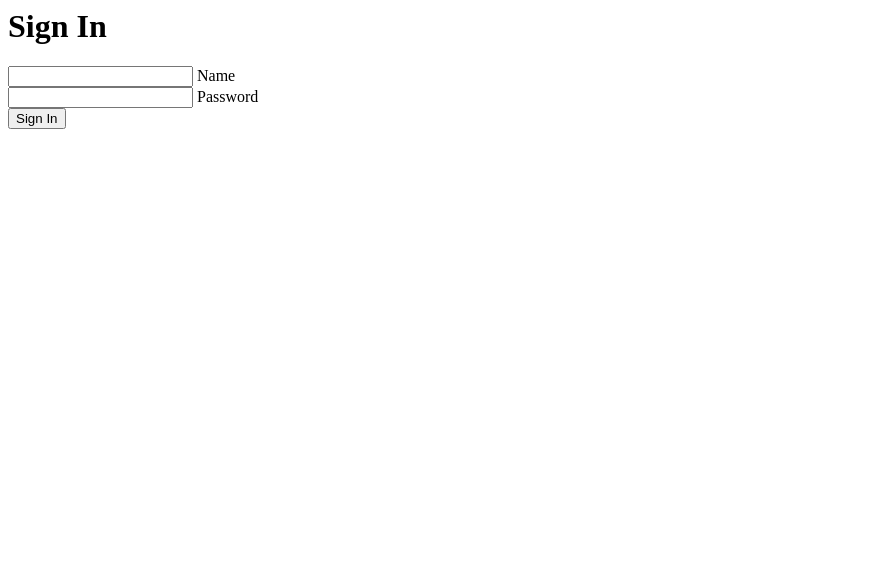
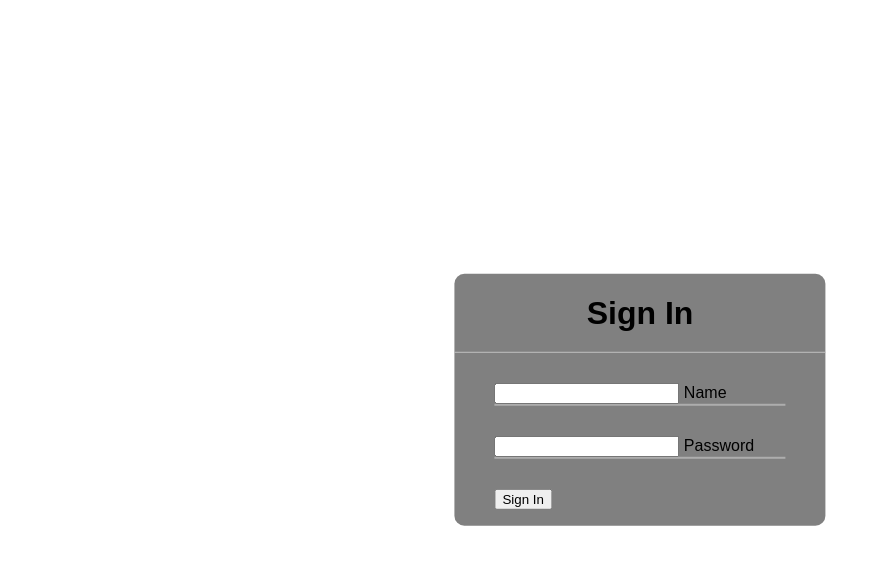
Before and after one commit to AnLewis78/FrontEnd, a plain HTML site: page Sign In Form One/index.html in a window 1280 px wide. Shown: the whole page, without its empty margins (0-881 px from the left). Drawn offline with Linux system fonts and the light colour scheme.

Commit message:
Added Stylesheet to HTML and added first part of css styling

```diff
--- a/Sign In Form One/index.html
+++ b/Sign In Form One/index.html
@@ -1,9 +1,8 @@
 <html lang="en">
 <head>
     <meta charset="UTF-8">
-    <meta http-equiv="X-UA-Compatible" content="IE=edge">
-    <meta name="viewport" content="width=device-width, initial-scale=1.0">
     <title>SignInFormOne</title>
+    <link rel="stylesheet" href="style.css">
 </head>
 <body>
     <div class="container">
--- /dev/null
+++ b/Sign In Form One/style.css
@@ -0,0 +1,32 @@
+body{
+    margin: 0;
+    padding: 0;
+    font-family: sans-serif;
+}
+
+.center{
+    position: absolute;
+    top: 50%;
+    left: 50%;
+    transform: translate(-50%,-50%);
+    width: 29vw;
+    background: gray;
+    border-radius: 10px;
+}
+
+.center h1{
+    text-align: center;
+    padding: 0 0 20px 0;
+    border-bottom: 1px solid silver;
+}
+
+.center form{
+    padding: 0 40px;
+    box-sizing: border-box;
+}
+
+form .txt_field{
+    position: relative;
+    border-bottom: 2px solid #adadad;
+    margin: 30px 0;
+}
```
